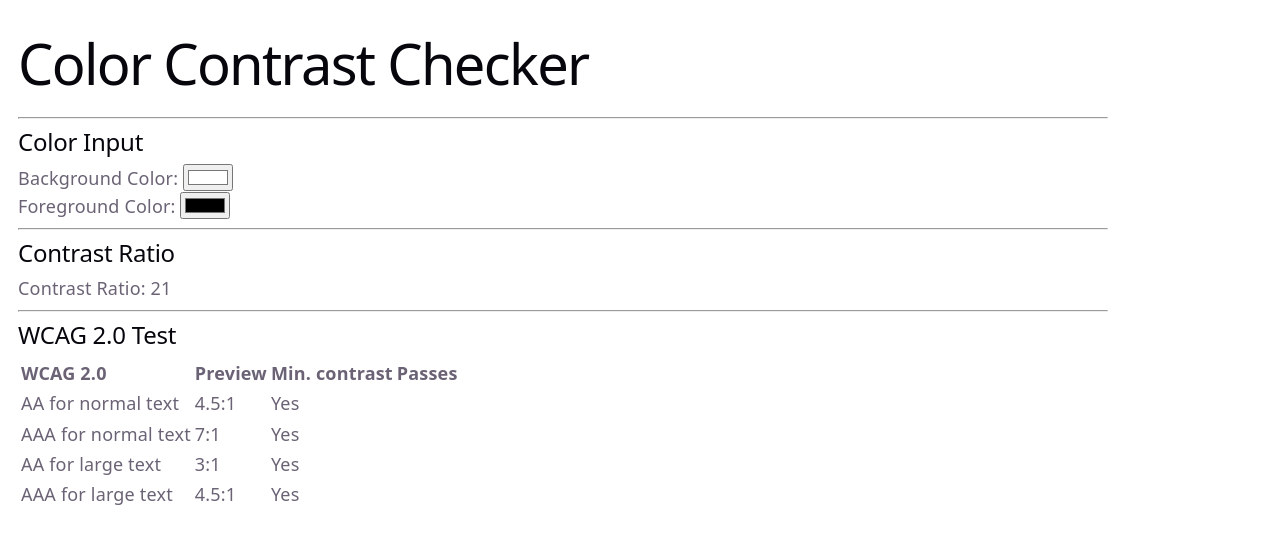
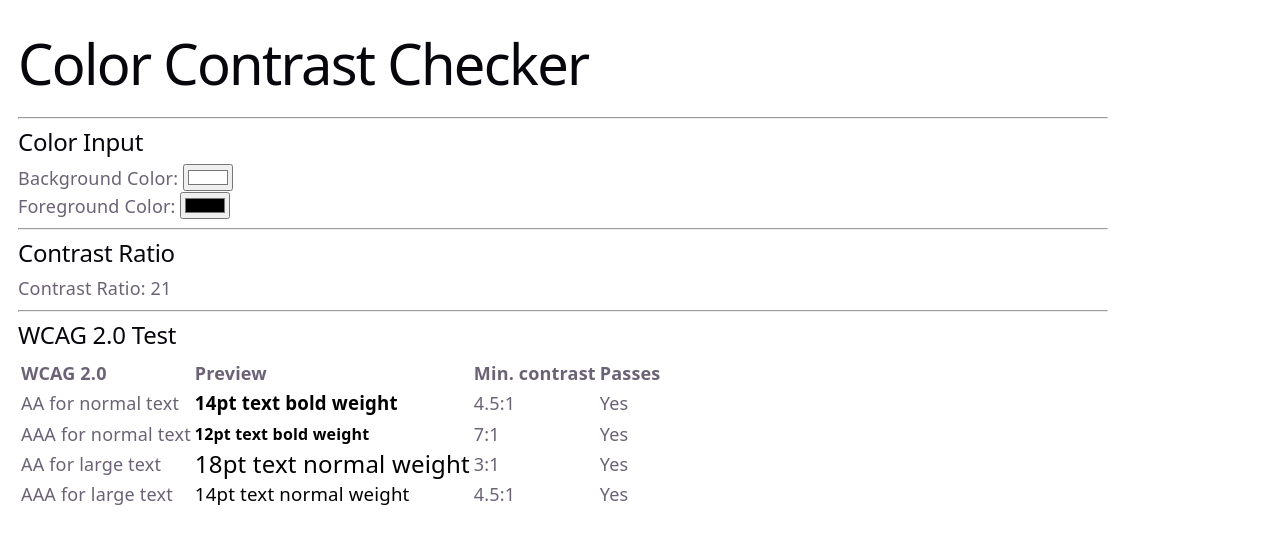
Before and after one commit to AdoraWyne/color-contrast-checker, a React (Vite) app: page / in a window 1280 px wide. Shown: the top 544 px of the page. Built offline with nearby package versions, Linux system fonts and the light colour scheme.

Commit message:
Add preview column in the table

```diff
--- a/src/App.tsx
+++ b/src/App.tsx
@@ -2,6 +2,7 @@
 import { getLuminanceValue } from "./utils/getLuminanceValue";
 import { getContrastRatio } from "./utils/getContrastRatio";
 import { WCAGTest } from "./utils/WCAGTest";
+import { WCAG_ROWS_PRESENTATION } from "./utils/WCAGRowsConfig";
 import { hexToRgb } from "./utils/hexToRgb";
 
 function App() {
@@ -73,13 +74,25 @@
             </tr>
           </thead>
           <tbody>
-            {WCAGResult.map((row) => (
-              <tr key={row.level}>
-                <td>{row.level}</td>
-                <td>{row.minContrast}:1</td>
-                <td>{row.passes ? "Yes" : "No"}</td>
-              </tr>
-            ))}
+            {WCAGResult.map((row) => {
+              const presentation = WCAG_ROWS_PRESENTATION[row.level];
+              return (
+                <tr key={row.level}>
+                  <td>{row.level}</td>
+                  <td
+                    style={{
+                      ...presentation.previewStyle,
+                      backgroundColor: backgroundHex,
+                      color: foregroundHex,
+                    }}
+                  >
+                    {presentation.previewText}
+                  </td>
+                  <td>{row.minContrast}:1</td>
+                  <td>{row.passes ? "Yes" : "No"}</td>
+                </tr>
+              );
+            })}
           </tbody>
         </table>
       </div>
```
